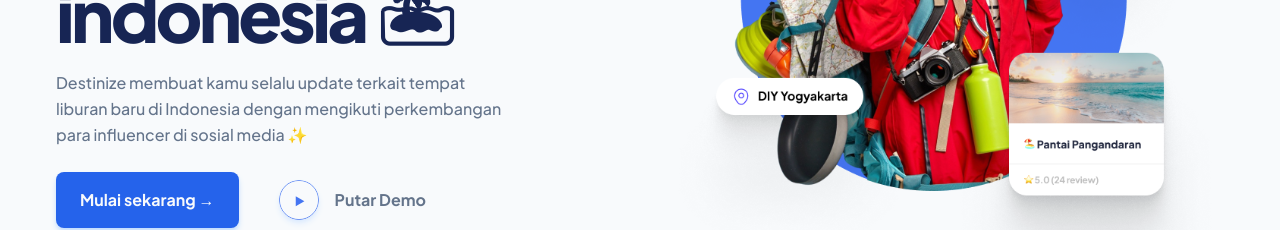
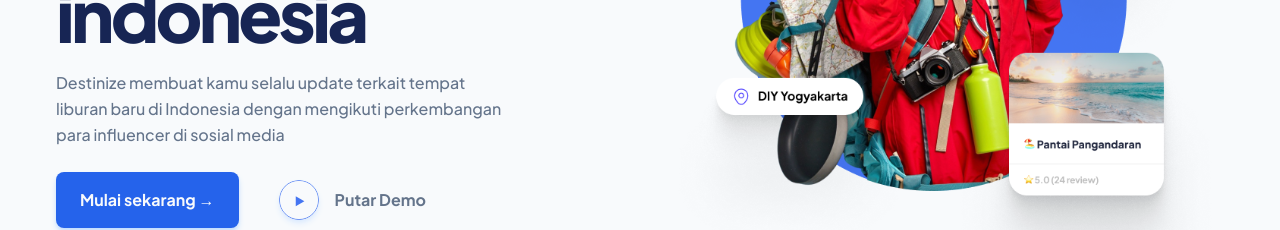
Before and after one commit to agreytosira/destinize, a React (Vite) app: page / in a window 1280 px wide. Shown: the part 415-645 px from the top of the page. Built offline with nearby package versions, Linux system fonts and the light colour scheme.

Commit message:
fix: remove all emoji in jumbotron

```diff
--- a/src/sections/Jumbotron.jsx
+++ b/src/sections/Jumbotron.jsx
@@ -1,4 +1,4 @@
-import Button from '../components/Button'
+import Button from '../components/Button';
 function Jumbotron() {
     return (
         <div className='container mb-4'>
@@ -6,9 +6,9 @@
                 <div className='flex flex-col items-start'>
                     <span className='inline-flex items-center px-4 py-2 mb-3 text-sm font-bold text-blue-600 bg-blue-100 rounded-full'>Explore the wonderful indonesia!</span>
                     <h1 className='tracking-tighter'>
-            Liburan & nikmati <span className='text-blue-600'>tempat baru </span>di indonesia ️🏝
+                        Liburan & nikmati <span className='text-blue-600'>tempat baru </span>di indonesia
                     </h1>
-          <p className='w-4/5 my-4 font-medium'>Destinize membuat kamu selalu update terkait tempat liburan baru di Indonesia dengan mengikuti perkembangan para influencer di sosial media ✨</p>
+                    <p className='w-4/5 my-4 font-medium'>Destinize membuat kamu selalu update terkait tempat liburan baru di Indonesia dengan mengikuti perkembangan para influencer di sosial media</p>
                     <div className='flex items-center gap-4'>
                         <Button href='/' type='link' color='blue'>
                             Mulai sekarang →
@@ -21,7 +21,7 @@
                 </div>
             </div>
         </div>
-  )
+    );
 }
 
-export default Jumbotron
+export default Jumbotron;
```
Also changed, not shown: 2 other files (tests, documents, lock files or other folders). Lines whose indentation alone changed are shown as unchanged.
